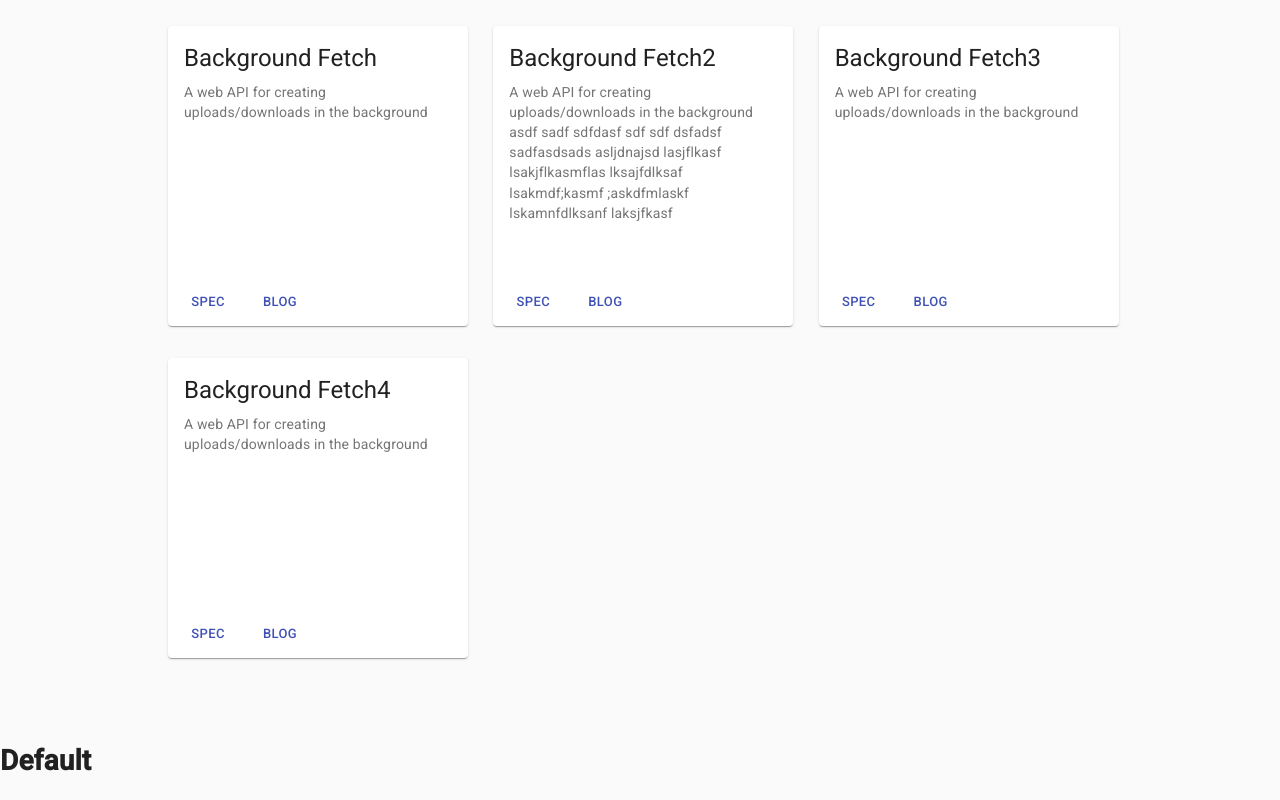
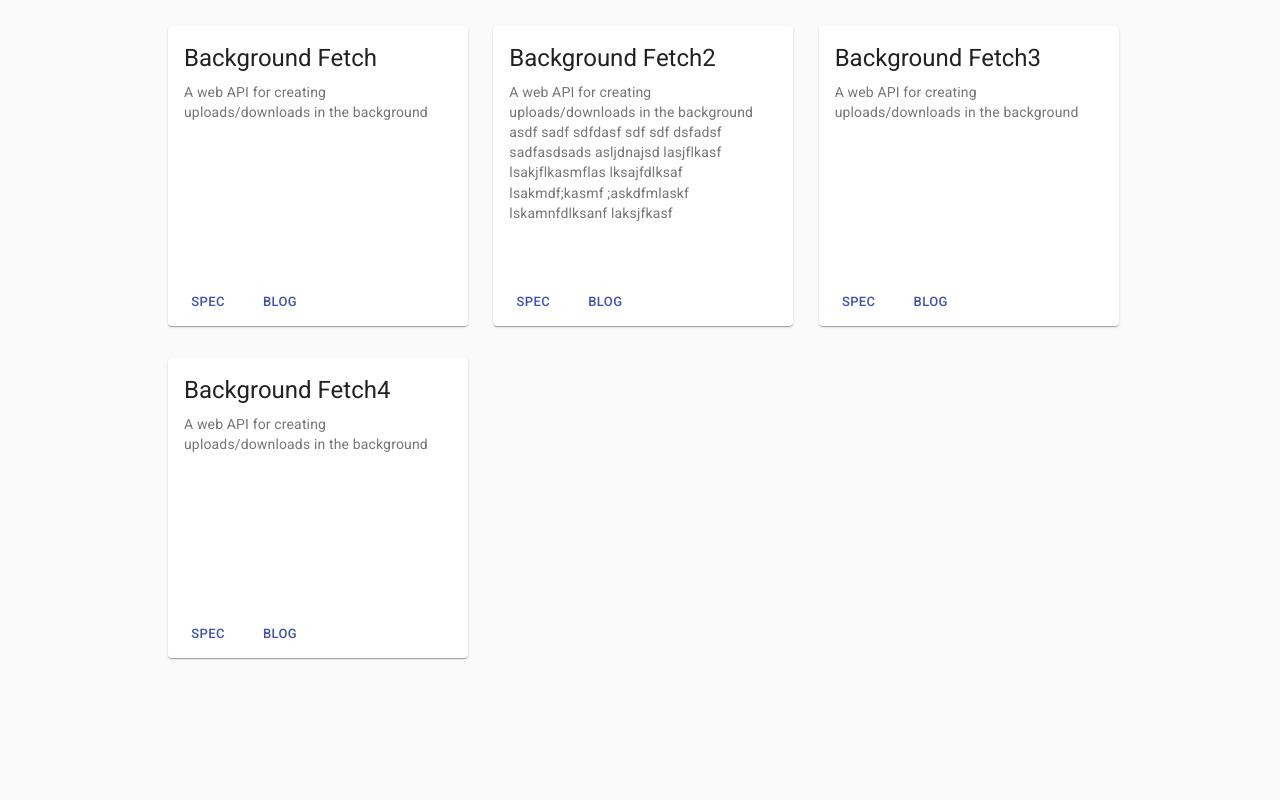
Before and after one commit to kanslulz/webAPItest, a React (Create React App) app in the folder client/: page / in a window 1280 px wide. Shown: the part 355-1155 px from the top of the page. After the commit the page ends 1077 px from the top, so only its background shows below. Built offline with nearby package versions, Linux system fonts and the light colour scheme.

Commit message:
Remove App.js

```diff
--- a/client/src/App.js
+++ /dev/null
@@ -1,15 +0,0 @@
-import React from 'react';
-import Home from './Home.js';
-import ToolBar from './ToolBar.js';
-
-function App(props) {
-  return (
-    <div className="App">
-      <ToolBar />
-      <Home />
-      <h1> {props.text || 'Default'} </h1>
-    </div>
-  );
-}
-
-export default App;
--- a/client/src/Home.js
+++ b/client/src/Home.js
@@ -4,11 +4,11 @@ import Card from '@material-ui/core/Card';
 import CardActionArea from '@material-ui/core/CardActionArea';
 import CardActions from '@material-ui/core/CardActions';
 import CardContent from '@material-ui/core/CardContent';
+import Container from '@material-ui/core/Container';
 import CssBaseline from '@material-ui/core/CssBaseline';
 import Grid from '@material-ui/core/Grid';
 import Typography from '@material-ui/core/Typography';
 import { makeStyles } from '@material-ui/core/styles';
-import Container from '@material-ui/core/Container';
 
 const useStyles = makeStyles(theme => ({
   heroContent: {
--- a/client/src/ToolBar.js
+++ b/client/src/ToolBar.js
@@ -28,8 +28,9 @@ export default function ToolBar() {
       <CssBaseline />
       <AppBar position="static">
         <Toolbar>
-          <IconButton edge="start" className={classes.icon} color="inherit" aria-label="Menu">
-            <MenuIcon onClick={() => setOpen(true)} />
+          <IconButton edge="start" className={classes.icon} color="inherit" aria-label="Menu"
+                      onClick={() => setOpen(true)}>
+            <MenuIcon />
           </IconButton>
           <Typography variant="h6" color="inherit" noWrap>
             Web API Tests
--- a/client/src/index.js
+++ b/client/src/index.js
@@ -1,15 +1,16 @@
-import App from './App.js';
 import React from 'react';
 import ReactDOM from 'react-dom';
 import { Route, BrowserRouter as Router, Switch } from 'react-router-dom'
+import ToolBar from './ToolBar.js';
+import Home from './Home.js';
 
 
 const routing = (
   <Router>
+    <ToolBar />
     <Switch>
-      <Route exact path="/" component={App} />
-      <Route path="/p1" render={ _ => <App text={"p1"} />} />
-      <Route render={ _ => <App text={"404"} />} />
+      <Route exact path="/" component={Home} />
+      <Route render= {_ => <h1> 404 </h1>} />
     </Switch>
   </Router>
 )
```
Also changed, not shown: 1 other file (tests, documents, lock files or other folders).
